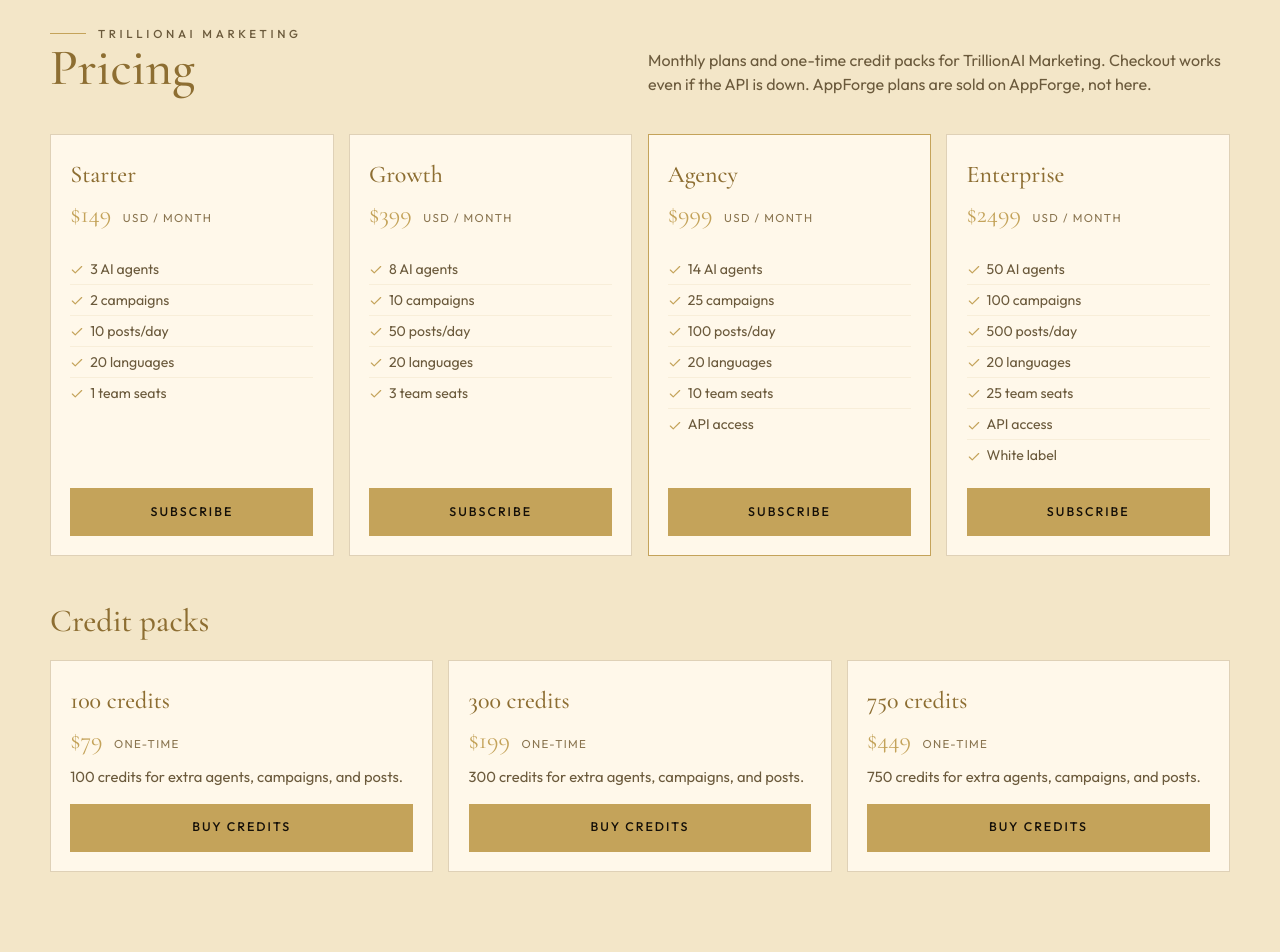
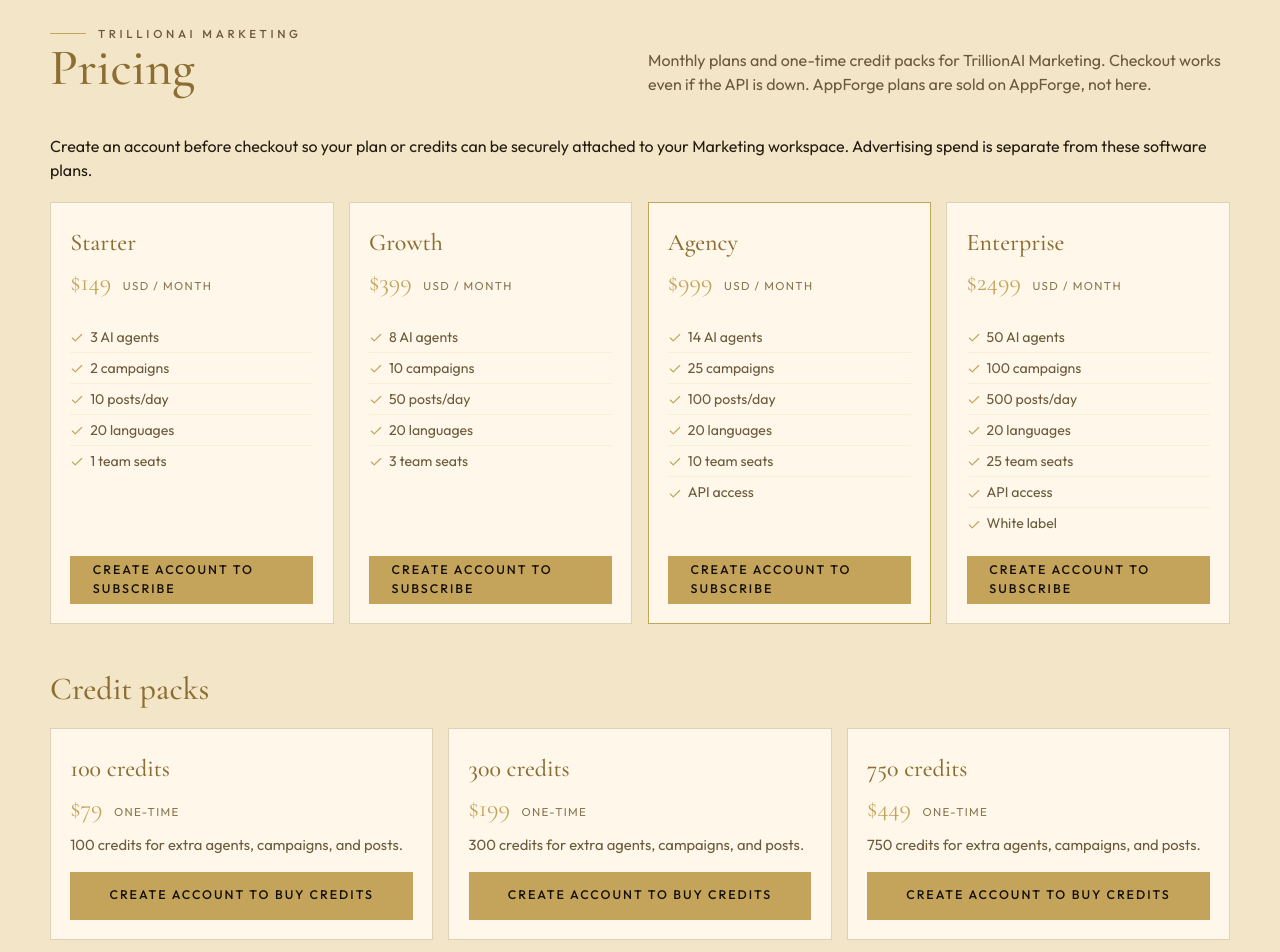
Before and after one commit to Anselm04/ai-marketing-agency, a React (Vite) app in the folder frontend/: page / in a window 1280 px wide. Shown: the part 3160-4112 px from the top of the page. Built offline with nearby package versions, Linux system fonts and the light colour scheme; no server answers; the HTML template or start-up script is replaced by a standard one.

Commit message:
fix: require account before paid checkout

```diff
--- a/frontend/src/pages/LandingPage.jsx
+++ b/frontend/src/pages/LandingPage.jsx
@@ -163,6 +163,9 @@ export default function LandingPage() {
               </div>
               <p>{t('pricingLede')}</p>
             </header>
+            <p className="note" style={{ marginBottom: '1.25rem' }}>
+              Create an account before checkout so your plan or credits can be securely attached to your Marketing workspace. Advertising spend is separate from these software plans.
+            </p>
             <div className="studio-plans">
               {CATALOG.plans.map((plan) => {
                 const f = plan.features || {}
@@ -179,7 +182,7 @@ export default function LandingPage() {
                       {f.apiAccess && <li><Check size={14} color="#c4a35a" style={{ display: 'inline', verticalAlign: 'middle', marginRight: 6 }} />API access</li>}
                       {f.whiteLabel && <li><Check size={14} color="#c4a35a" style={{ display: 'inline', verticalAlign: 'middle', marginRight: 6 }} />White label</li>}
                     </ul>
-                    <a className="studio-btn studio-btn-gold" href={plan.paymentLink} target="_blank" rel="noreferrer">{t('subscribe')}</a>
+                    <Link className="studio-btn studio-btn-gold" to="/register">Create account to subscribe</Link>
                   </article>
                 )
               })}
@@ -193,7 +196,7 @@ export default function LandingPage() {
                   <h3>{pack.name}</h3>
                   <p className="studio-price">${dollars(pack)} <span>{t('oneTime')}</span></p>
                   <p style={{ color: 'var(--text-muted)', fontSize: '0.92rem', flex: 1 }}>{pack.credits} {t('creditsFor')}</p>
-                  <a className="studio-btn studio-btn-gold" href={pack.paymentLink} target="_blank" rel="noreferrer" style={{ marginTop: '1rem' }}>{t('buyCredits')}</a>
+                  <Link className="studio-btn studio-btn-gold" to="/register" style={{ marginTop: '1rem' }}>Create account to buy credits</Link>
                 </article>
               ))}
             </div>
```
